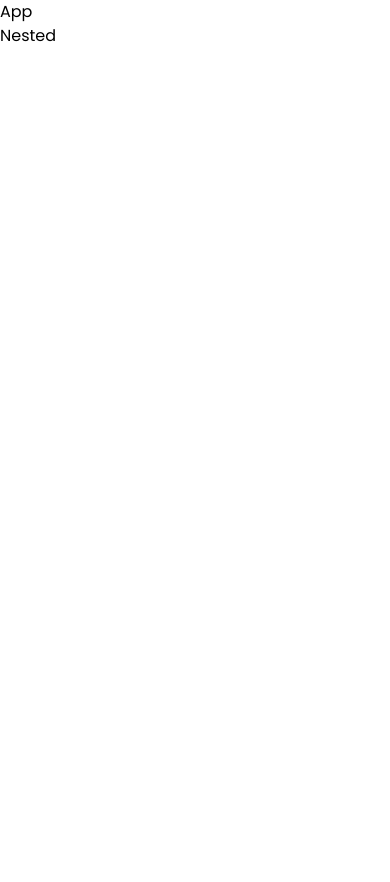
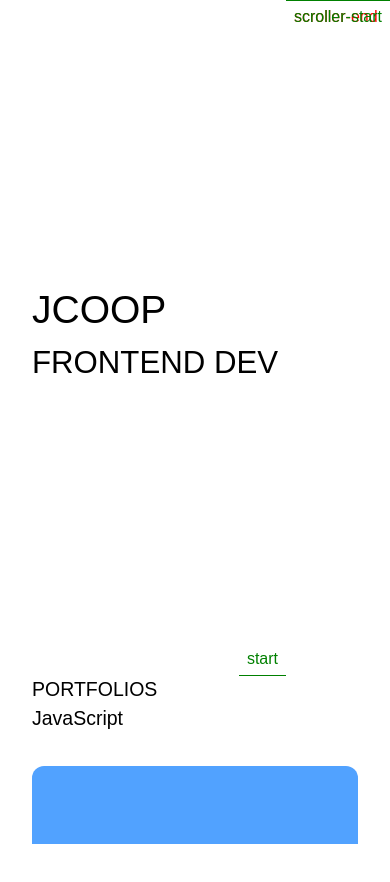
Before and after one commit to jnscooper/jnscooper.github.io, a website built with Vite: page index.html in a window 390 px wide. Shown: the top 882 px of the page. Before the commit the page ends 844 px from the top, so only its background shows below. Built offline with nearby package versions, Linux system fonts and the light colour scheme; some packages are replaced by stand-ins of ours.

Commit message:
feat: index page layout

```diff
--- a/assets/style.css
+++ b/assets/style.css
@@ -2,8 +2,13 @@
 
 @theme inline {
   --font-poppins: 'Poppins', sans-serif;
+  --font-orbitron: 'Orbitron Variable', sans-serif;
 }
 
 body {
   @apply font-poppins min-h-screen;
 }
+
+.pin-spacer {
+  @apply lg:overflow-hidden!;
+}
--- a/index.html
+++ b/index.html
@@ -7,8 +7,37 @@
     <title>portfolio</title>
   </head>
   <body>
-    <div id="app">App</div>
-    <a href="/nested/">Nested</a>
+    <div id="smooth-wrapper">
+      <div id="smooth-content">
+        <header class="min-h-[80vh] relative p-8">
+          <div class="flex flex-col font-orbitron sticky top-1/3">
+            <h1 class="text-[min(10vw,var(--text-9xl))] uppercase">JCoop</h1>
+            <h2 class="text-[min(8vw,var(--text-9xl))]">FRONTEND DEV</h2>
+          </div>
+        </header>
+        <main class="bg-white px-8">
+          <section id="__portfolio" class="flex flex-col lg:flex-row gap-8">
+            <div class="left w-fit font-orbitron text-[min(5vw,var(--text-9xl))] z-100 lg:z-0">
+              <h1 class="uppercase">portfolios</h1>
+              <h1 id="keyword" class="wrap-break-word lg:mt-24">JavaScript</h1>
+            </div>
+            <div class="right flex-2 lg:mt-64 space-y-20 lg:z-100">
+              <ul data-keyword="JavaScript" class="collection w-full h-[200vh] bg-blue-400 rounded-xl"></ul>
+              <ul data-keyword="Vue" class="collection w-full h-screen bg-amber-400 rounded-xl"></ul>
+            </div>
+          </section>
+        </main>
+        <footer id="__link" class="w-full min-h-[80vh] mt-64 p-8 z-100 font-orbitron">
+          <h1 class="text-[min(5vw,var(--text-9xl))] uppercase">links</h1>
+          <ul class="text-[min(4vw,var(--text-6xl))]">
+            <li>
+              <a href="https://github.com/jnscooper" target="_blank">github</a>
+            </li>
+          </ul>
+        </footer>
+      </div>
+    </div>
     <script type="module" src="/main.js"></script>
+    <script type="module" src="/index.js"></script>
   </body>
 </html>
--- /dev/null
+++ b/index.js
@@ -0,0 +1,73 @@
+import { gsap } from 'gsap'
+import { ScrollTrigger } from 'gsap/ScrollTrigger'
+import { ScrollSmoother } from 'gsap/ScrollSmoother'
+import Lenis from 'lenis'
+
+gsap.registerPlugin(ScrollTrigger, ScrollSmoother)
+
+ScrollSmoother.create({
+  smooth: 1,
+  effects: true,
+  smoothTouch: 0.1,
+})
+
+new Lenis({
+  autoRaf: true,
+})
+
+/** @type {HTMLDivElement | null} */
+const left = document.querySelector('#__portfolio .left')
+/** @type {HTMLDivElement | null} */
+const keyword = document.querySelector('#keyword')
+/** @type {HTMLUListElement[]} */
+const collections = gsap.utils.toArray('.collection')
+
+function calculateCollectionsHeight(collections) {
+  const height = collections.reduce((acc, collection) => acc + collection.clientHeight, 0)
+  console.log(height)
+  return height
+}
+
+ScrollTrigger.create({
+  trigger: left,
+  start: 'top top',
+  end: () => `+=${calculateCollectionsHeight(collections)}`,
+  // end: () => `bottom 50%`,
+  pin: true,
+  markers: true,
+})
+
+collections.forEach((collection) => {
+  ScrollTrigger.create({
+    trigger: collection,
+    start: 'top center',
+    end: 'bottom center',
+    onEnter() {
+      updateKeyword(collection.dataset.keyword)
+    },
+    onEnterBack() {
+      updateKeyword(collection.dataset.keyword)
+    },
+  })
+})
+
+function updateKeyword(text) {
+  if (keyword?.textContent === text) return
+
+  gsap
+    .timeline()
+    .to(keyword, {
+      opacity: 0,
+      y: -40,
+      duration: 0.2,
+    })
+    .set(keyword, {
+      textContent: text,
+      y: 40,
+    })
+    .to(keyword, {
+      opacity: 1,
+      y: 0,
+      duration: 0.2,
+    })
+}
--- a/jsconfig.json
+++ b/jsconfig.json
@@ -21,6 +21,7 @@
     "noUnusedParameters": false,
     "erasableSyntaxOnly": true,
     "noFallthroughCasesInSwitch": true,
+    "noImplicitAny": false,
     "allowJs": true,
     "checkJs": true
   },
--- a/main.js
+++ b/main.js
@@ -3,3 +3,4 @@ import '@fontsource/poppins/400.css'
 import '@fontsource/poppins/500.css'
 import '@fontsource/poppins/600.css'
 import '@fontsource/poppins/700.css'
+import '@fontsource-variable/orbitron/wght.css'
--- a/package.json
+++ b/package.json
@@ -15,6 +15,9 @@
     "vite": "^8.0.12"
   },
   "dependencies": {
-    "@fontsource/poppins": "^5.2.7"
+    "@fontsource-variable/orbitron": "^5.2.8",
+    "@fontsource/poppins": "^5.2.7",
+    "gsap": "^3.15.0",
+    "lenis": "^1.3.23"
   }
 }
```
Also changed, not shown: pnpm-lock.yaml.
